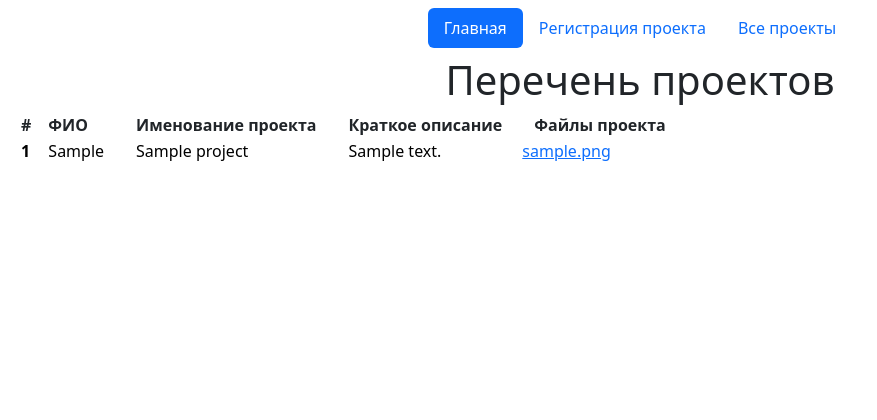
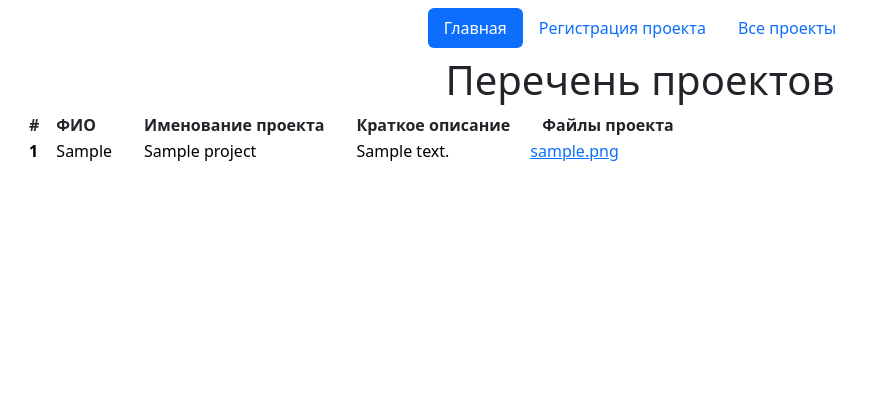
Before and after one commit to Sanch13/forum, a Django app: page /vote/all_project/ in a window 1280 px wide. Shown: the top 420 px of the page, without its empty margins (0-877 px from the left). Run offline with Django 4.2, Linux system fonts and the light colour scheme; tables that the repository leaves empty hold one stand-in row (values such as "Sample post").

Commit message:
adaptive begin

```diff
--- a/forum/vote/templates/vote/base.html
+++ b/forum/vote/templates/vote/base.html
@@ -29,7 +29,7 @@
 
 <body>
 
-<div class="conteiner px-2">
+<div class="conteiner px-3">
     <header class="d-flex justify-content-center py-2">
         <ul class="nav nav-pills">
             <li class="nav-item"><a href="{% url 'index' %}" class="nav-link active" aria-current="page">Главная</a>
```
